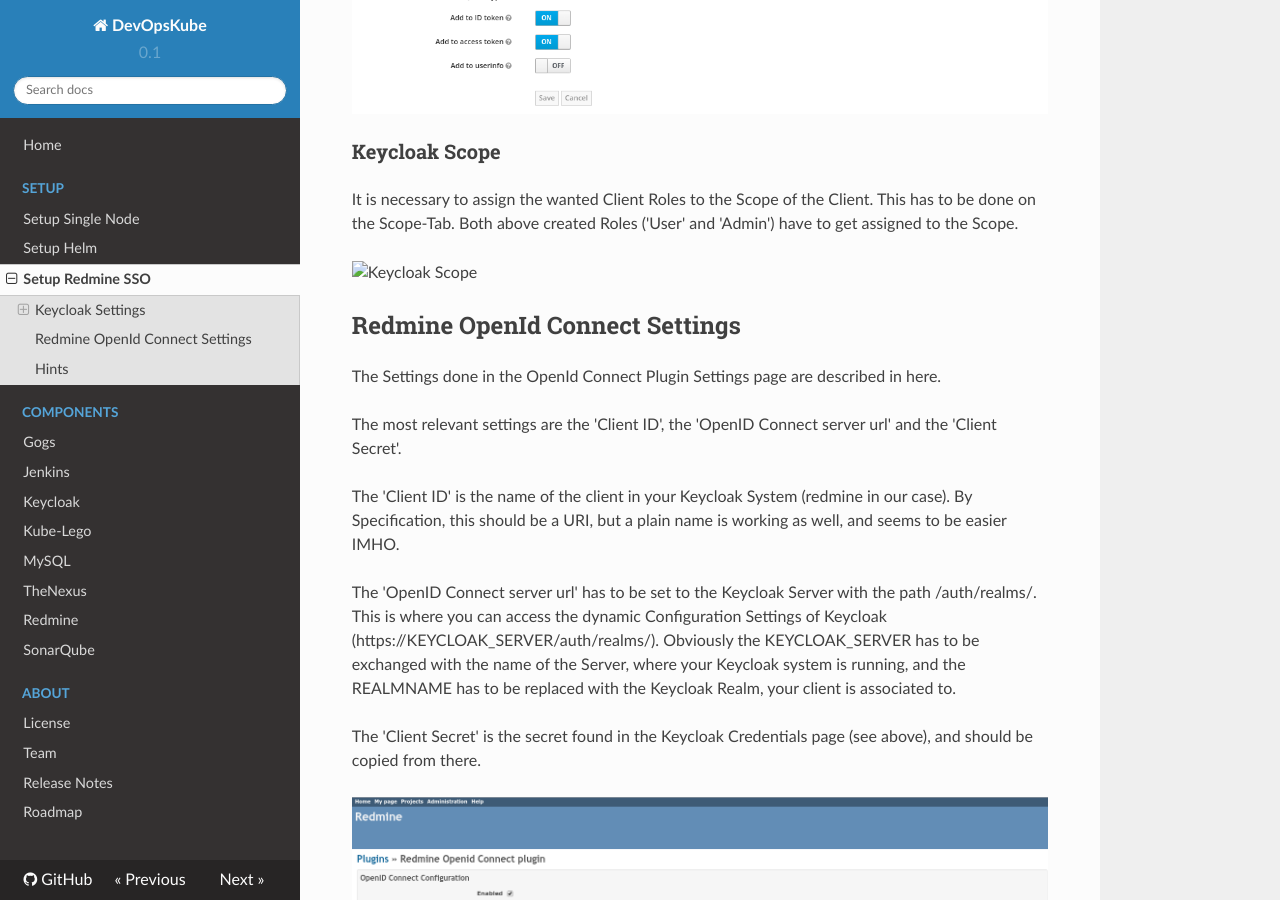
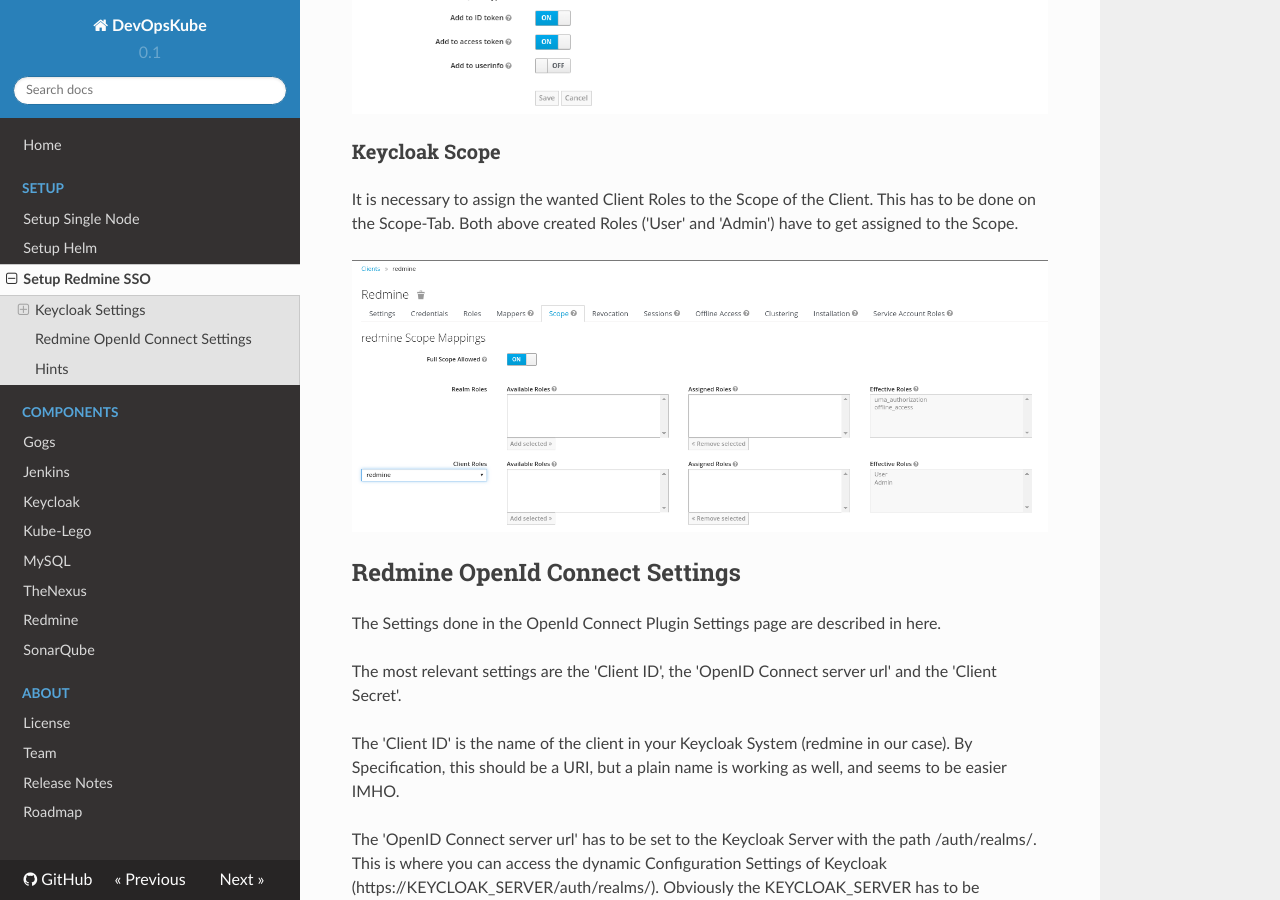
Before and after one commit to devopskube/devopskube, an MkDocs documentation site: the page built from docs/setup/redmine_keycloak.md, in a window 1280 px wide and 900 px high, scrolled down 3007 px. Built offline with MkDocs 1.6.1, drawn with Linux system fonts in a browser that asks for light colours; nearby versions of some CDN libraries; old or Windows-style settings are respelled for this version of MkDocs.

Commit message:
Fix wrong image name

```diff
--- a/docs/setup/redmine_keycloak.md
+++ b/docs/setup/redmine_keycloak.md
@@ -44,7 +44,7 @@
 
 It is necessary to assign the wanted Client Roles to the Scope of the Client. This has to be done on the Scope-Tab. Both above created Roles ('User' and 'Admin') have to get assigned to the Scope.
 
-![Keycloak Scope](../assets/redmine_sso/Keycloak_scope.png)
+![Keycloak Scope](../assets/redmine_sso/keycloak_scope.png)
 
 ## Redmine OpenId Connect Settings
 
```
